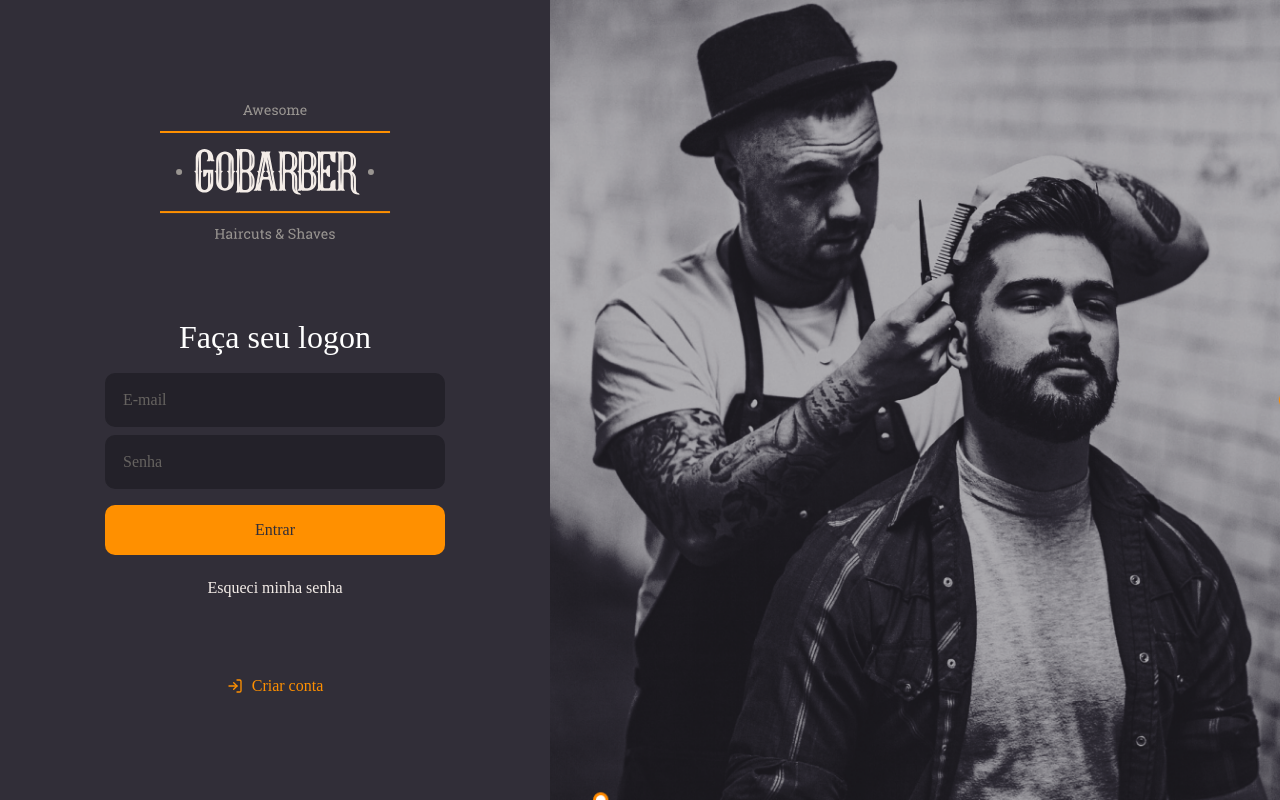
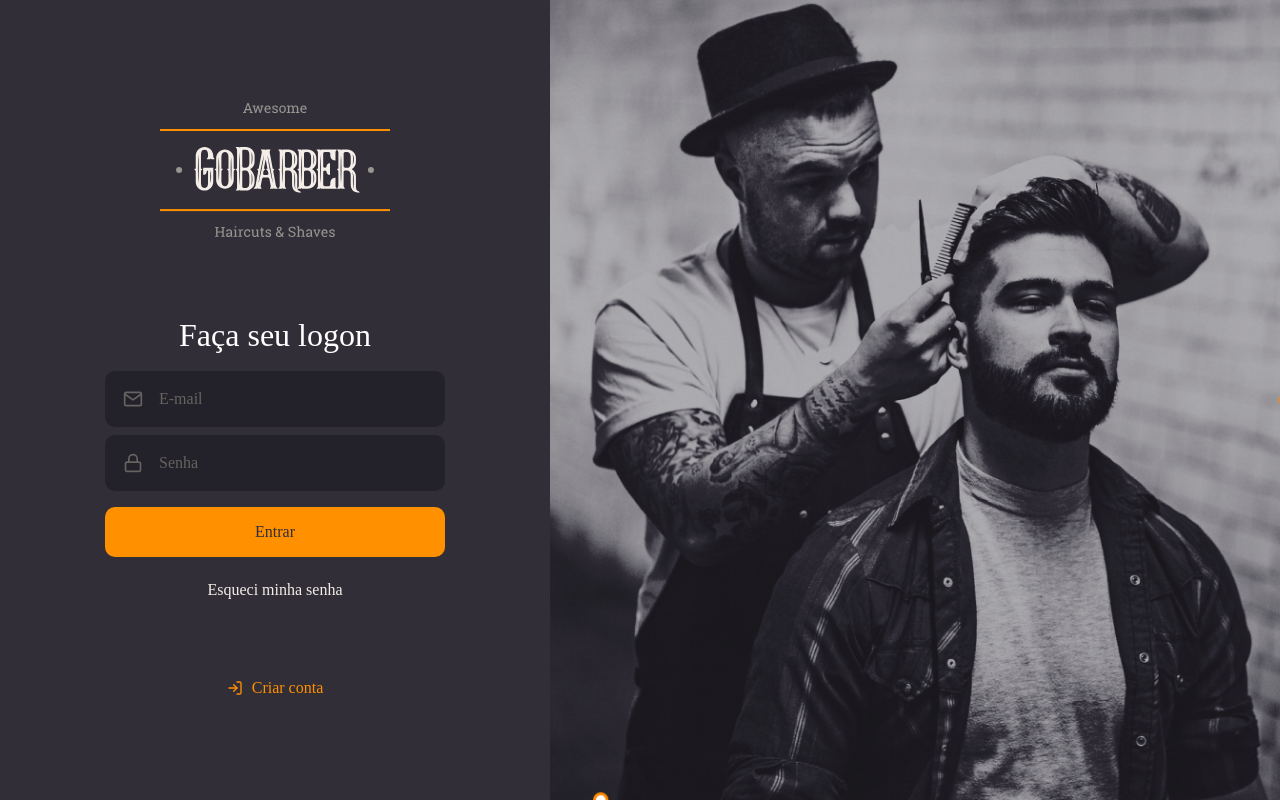
Before and after one commit to borgesjuniior/Go, a React (Create React App) app: page / in a window 1280 px wide. Built offline with nearby package versions, Linux system fonts and the light colour scheme.

Commit message:
Refatorando os componentes (Input/Button)

```diff
--- /dev/null
+++ b/src/components/Button/index.tsx
@@ -0,0 +1,12 @@
+import React, { ButtonHTMLAttributes } from  'react';
+import { Container } from './styles';
+
+type ButtonProps = ButtonHTMLAttributes<HTMLButtonElement>
+
+const Button: React.FC<ButtonProps> = ({children, ...rest}) => {
+    return (
+      <Container {...rest}>{children}</Container>
+    )
+}
+
+export default Button;
--- /dev/null
+++ b/src/components/Button/styles.ts
@@ -0,0 +1,19 @@
+import styled from 'styled-components';
+import { shade } from 'polished';
+
+export const Container = styled.button`
+      background: #ff9000;
+      border-radius: 10px;
+      height: 50px;
+      border: 0;
+      padding: 0 16px;
+      width: 100%;
+      color: #312e38;
+      width: 100%;
+      margin-top: 16px;
+      transition: background-color 0.2s;
+
+      &:hover {
+        background: ${shade(0.2, '#ff9000')}
+      }
+`;
--- /dev/null
+++ b/src/components/Input/index.tsx
@@ -0,0 +1,19 @@
+import React, { InputHTMLAttributes } from  'react';
+import { IconBaseProps } from 'react-icons'
+import { Container } from './styles';
+
+interface InputProps extends InputHTMLAttributes<HTMLInputElement> {
+  name: string;
+  Icon: React.ComponentType<IconBaseProps>;
+}
+
+const Input: React.FC<InputProps> = ({Icon, ...rest}) => {
+    return (
+      <Container>
+        { Icon && <Icon size={20} />}
+        <input {...rest}/>
+      </Container>
+    )
+}
+
+export default Input;
--- /dev/null
+++ b/src/components/Input/styles.ts
@@ -0,0 +1,31 @@
+import styled from 'styled-components';
+
+export const Container = styled.div`
+    color: #666360;
+    background: #232129;
+    border-radius: 10px;
+    border: 2px solid #232129;
+    padding: 16px;
+    width: 100%;
+    display: flex;
+    align-items: center;
+
+    & + div {
+        margin-top: 8px;
+      }
+
+    input {
+      flex: 1;
+      border: 0;
+      background: transparent;
+      color: #f4ede8;
+
+      &::placeholder {
+        color: #666360;
+      }
+    }
+
+    svg {
+      margin-right: 16px;
+    }
+`;
--- a/src/pages/SingIn/index.tsx
+++ b/src/pages/SingIn/index.tsx
@@ -1,7 +1,9 @@
 import React from 'react';
-import { FiLogIn } from 'react-icons/fi';
+import { FiLogIn, FiMail, FiLock } from 'react-icons/fi';
 import Logo from '../../assets/logo.svg'
 import { Container, Content, Background } from './styles';
+import Button from '../../components/Button';
+import Input from '../../components/Input';
 
 
 const SingIn: React.FC = () => {
@@ -11,10 +13,10 @@
         <img src={Logo} alt="Logo"/>
         <form>
           <h1>Faça seu logon</h1>
-          <input placeholder="E-mail"/>
-          <input placeholder="Senha" type="password"/>
+          <Input Icon={FiMail} name="email" placeholder="E-mail"/>
+          <Input Icon={FiLock} name="password" placeholder="Senha" type="password"/>
 
-          <button type="submit">Entrar</button>
+          <Button type="submit">Entrar</Button>
 
           <a href="adf">Esqueci minha senha</a>
         </form>
--- a/src/pages/SingIn/styles.ts
+++ b/src/pages/SingIn/styles.ts
@@ -24,40 +24,6 @@
 
     h1 {
       margin-bottom: 5%;
-    }
-
-    input {
-      color: #f4ede8;
-      background: #232129;
-      border-radius: 10px;
-      border: 2px solid #232129;
-      padding: 16px;
-      width: 100%;
-
-      &::placeholder {
-        color: #666360;
-      }
-
-      & + input {
-        margin-top: 8px;
-      }
-    }
-
-    button {
-      background: #ff9000;
-      border-radius: 10px;
-      height: 50px;
-      border: 0;
-      padding: 0 16px;
-      width: 100%;
-      color: #312e38;
-      width: 100%;
-      margin-top: 16px;
-      transition: background-color 0.2s;
-
-      &:hover {
-        background: ${shade(0.2, '#ff9000')}
-      }
     }
 
     a {
```
